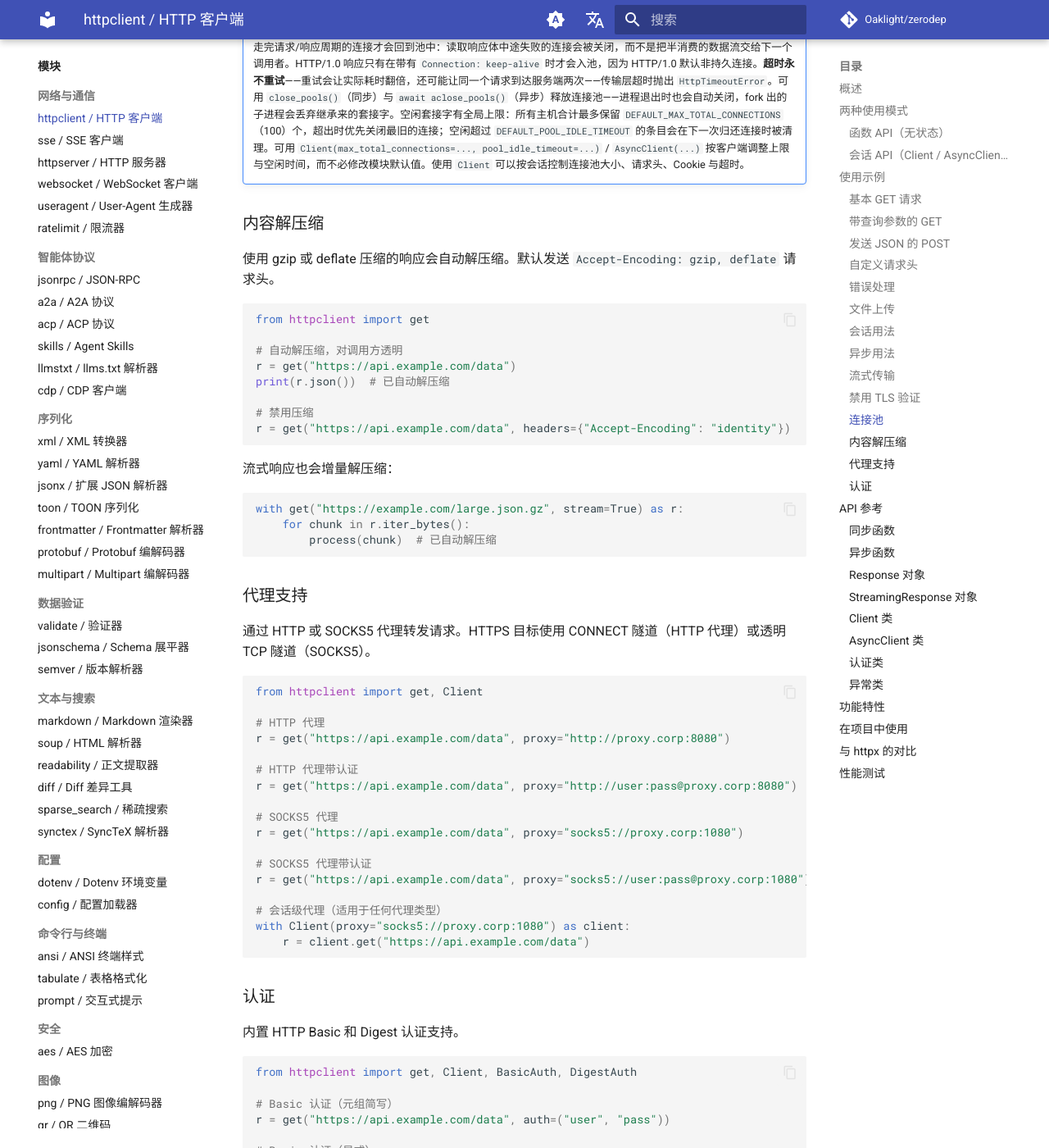
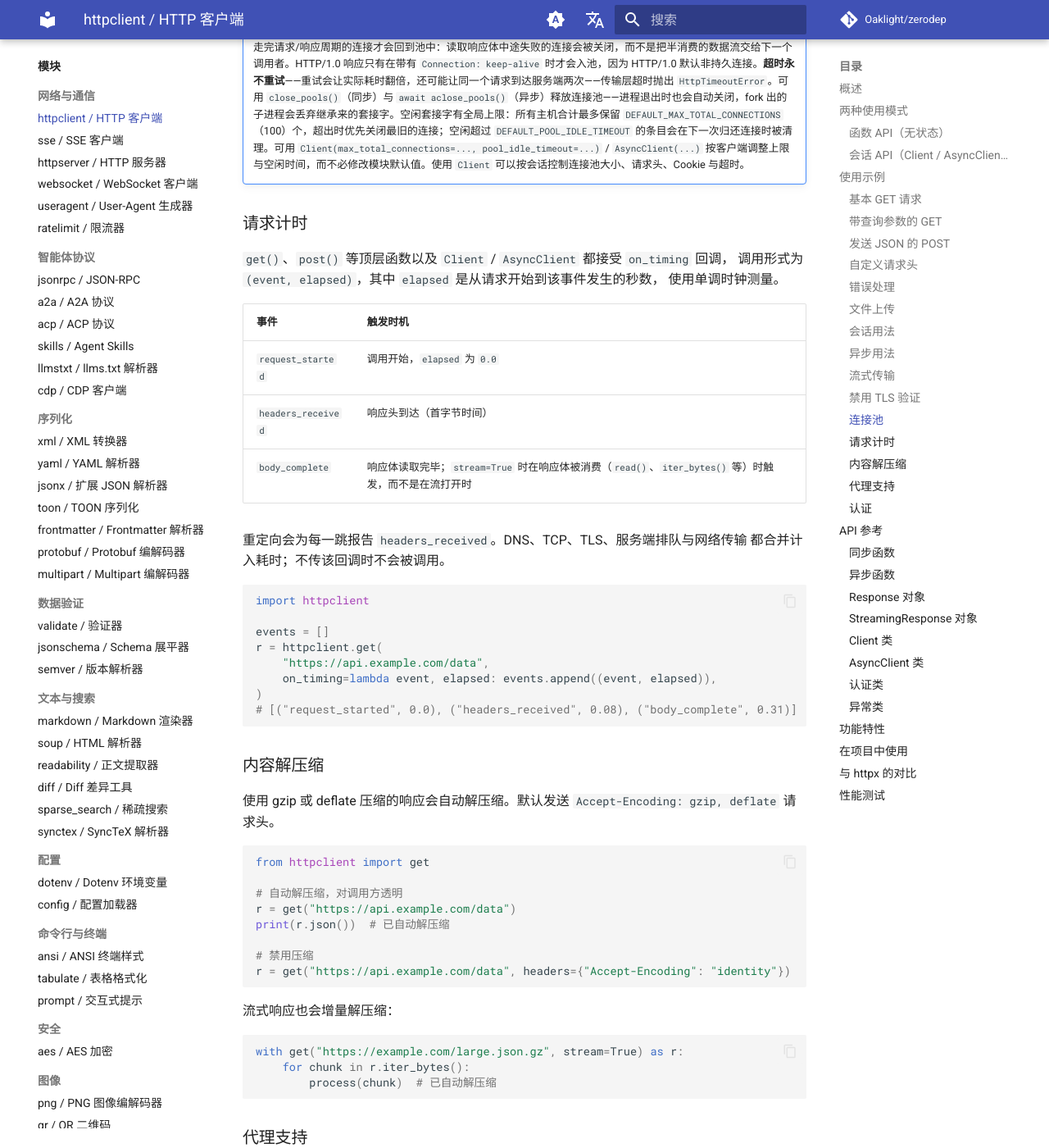
Before and after one commit to Oaklight/zerodep, an MkDocs documentation site: the page built from docs/modules/httpclient.md, in a window 1280 px wide and 1400 px high, scrolled down 4936 px. Shown: the whole window at 82% size. Built offline with MkDocs 1.6.1 and Material for MkDocs 9.7.7, drawn with Linux system fonts in a browser that asks for light colours; comment, search, counter and statistics services are not loaded.

Commit message:
docs(httpclient)：请求计时里程碑

````diff
--- a/docs/modules/httpclient.md
+++ b/docs/modules/httpclient.md
@@ -223,6 +223,32 @@ with Client(pool_size=20) as client:
 
 !!! note "无状态函数"
     顶层函数如 `get()`、`post()`、`async_get()` 同样通过进程级连接池复用连接：异步连接池按事件循环隔离，因为池中的数据流属于创建它的事件循环。若服务端已关闭空闲的池化连接，会在使用前被检测出来；对于 `GET`/`HEAD`/`OPTIONS`/`PUT`/`DELETE`，还会在新连接上自动重试一次。复用连接始终采用当次调用的超时。只有完整走完请求/响应周期的连接才会回到池中：读取响应体中途失败的连接会被关闭，而不是把半消费的数据流交给下一个调用者。HTTP/1.0 响应只有在带有 `Connection: keep-alive` 时才会入池，因为 HTTP/1.0 默认非持久连接。**超时永不重试**——重试会让实际耗时翻倍，还可能让同一个请求到达服务端两次——传输层超时抛出 `HttpTimeoutError`。可用 `close_pools()`（同步）与 `await aclose_pools()`（异步）释放连接池——进程退出时也会自动关闭，fork 出的子进程会丢弃继承来的套接字。空闲套接字有全局上限：所有主机合计最多保留 `DEFAULT_MAX_TOTAL_CONNECTIONS`（100）个，超出时优先关闭最旧的连接；空闲超过 `DEFAULT_POOL_IDLE_TIMEOUT` 的条目会在下一次归还连接时被清理。可用 `Client(max_total_connections=..., pool_idle_timeout=...)` / `AsyncClient(...)` 按客户端调整上限与空闲时间，而不必修改模块默认值。使用 `Client` 可以按会话控制连接池大小、请求头、Cookie 与超时。
+
+### 请求计时
+
+`get()`、`post()` 等顶层函数以及 `Client` / `AsyncClient` 都接受 `on_timing` 回调，
+调用形式为 `(event, elapsed)`，其中 `elapsed` 是从请求开始到该事件发生的秒数，
+使用单调时钟测量。
+
+| 事件 | 触发时机 |
+|------|----------|
+| `request_started` | 调用开始，`elapsed` 为 `0.0` |
+| `headers_received` | 响应头到达（首字节时间） |
+| `body_complete` | 响应体读取完毕；`stream=True` 时在响应体被消费（`read()`、`iter_bytes()` 等）时触发，而不是在流打开时 |
+
+重定向会为每一跳报告 `headers_received`。DNS、TCP、TLS、服务端排队与网络传输
+都合并计入耗时；不传该回调时不会被调用。
+
+```python
+import httpclient
+
+events = []
+r = httpclient.get(
+    "https://api.example.com/data",
+    on_timing=lambda event, elapsed: events.append((event, elapsed)),
+)
+# [("request_started", 0.0), ("headers_received", 0.08), ("body_complete", 0.31)]
+```
 
 ### 内容解压缩
 
````
Also changed, not shown: docs/changelog.md (+1 -0 lines).
